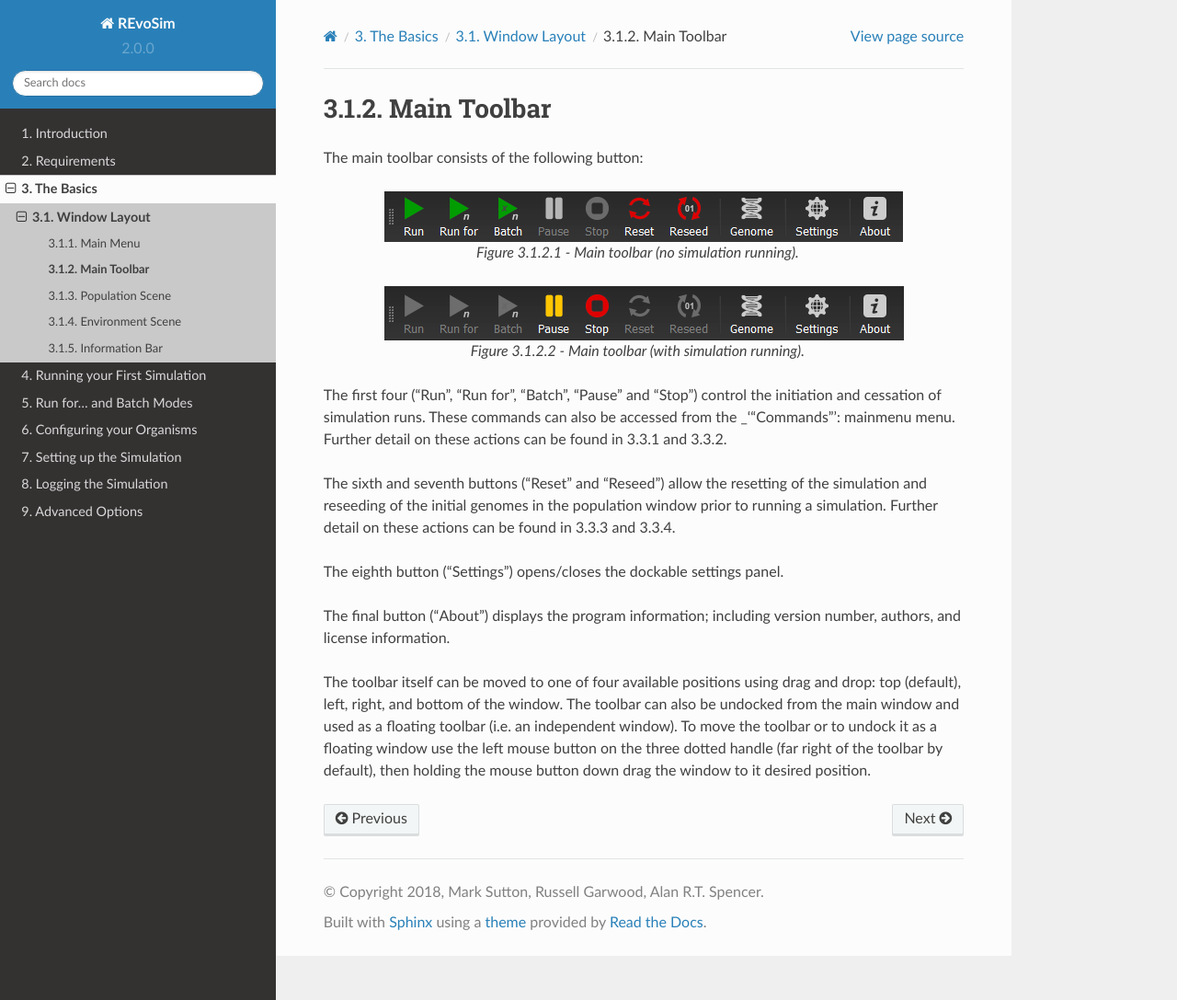
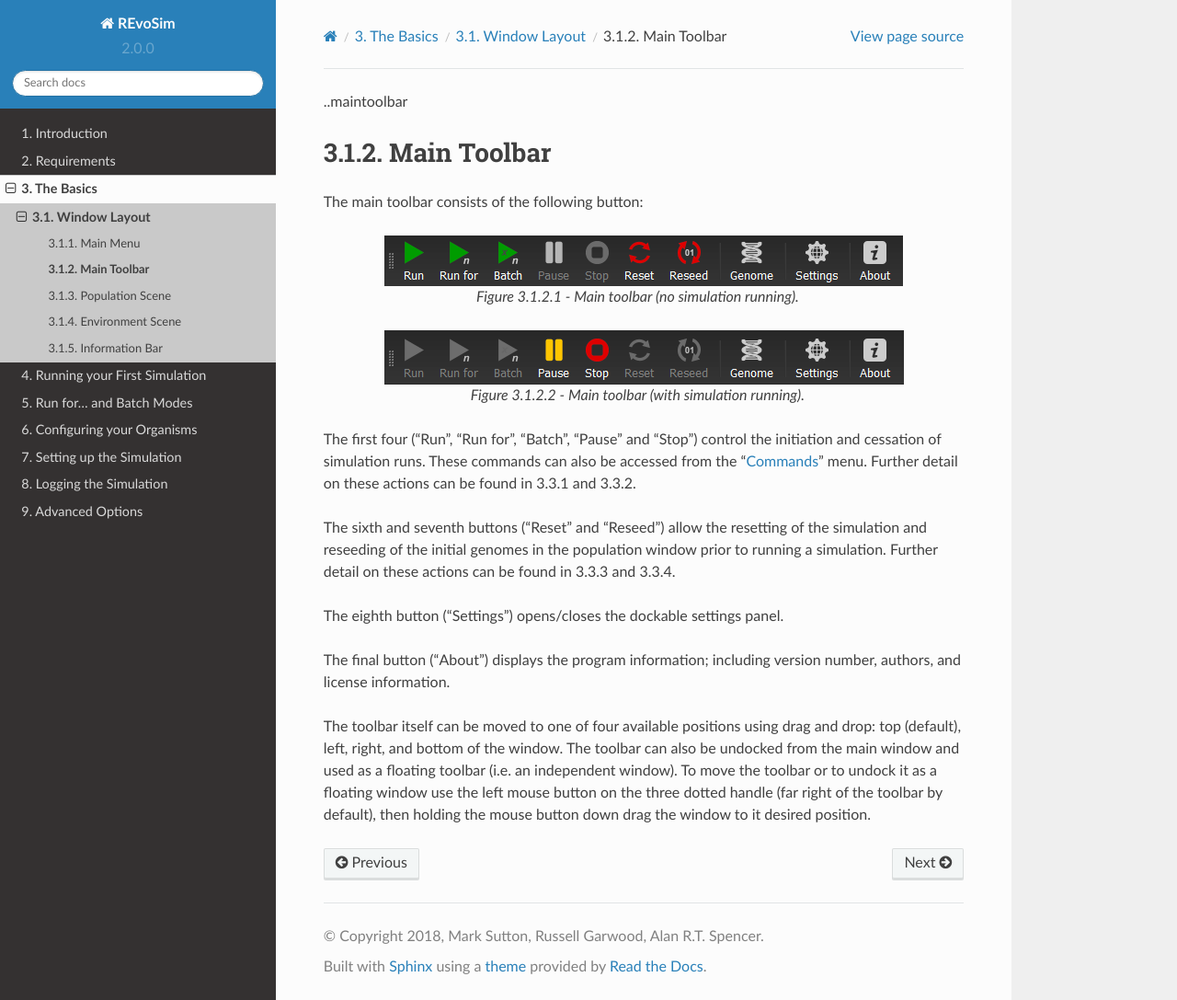
Before and after one commit to palaeoware/revosim, a Sphinx documentation site: the page built from docs/maintoolbar.rst, in a window 1280 px wide and 1087 px high. Shown: the whole window at 92% size. Built offline with Sphinx 7.4.7 and the Read the Docs theme 2.0.0, drawn with Linux system fonts in a browser that asks for light colours.

```diff
--- a/docs/maintoolbar.rst
+++ b/docs/maintoolbar.rst
@@ -1,3 +1,5 @@
+..maintoolbar
+
 Main Toolbar
 ============
 
@@ -14,7 +16,7 @@ The main toolbar consists of the following button:
     Figure 3.1.2.2 - Main toolbar (with simulation running).
 
 
-The first four (“Run”, “Run for”, “Batch”, "Pause" and “Stop”) control the initiation and cessation of simulation runs. These commands can also be accessed from the _'"Commands"': mainmenu menu. Further detail on these actions can be found in 3.3.1 and 3.3.2.
+The first four (“Run”, “Run for”, “Batch”, "Pause" and “Stop”) control the initiation and cessation of simulation runs. These commands can also be accessed from the ":doc:`Commands </mainmenu>`" menu. Further detail on these actions can be found in 3.3.1 and 3.3.2.
 
 The sixth and seventh buttons (“Reset” and “Reseed”) allow the resetting of the simulation and reseeding of the initial genomes in the population window prior to running a simulation. Further detail on these actions can be found in 3.3.3 and 3.3.4.
 
--- a/docs/windowlayout.rst
+++ b/docs/windowlayout.rst
@@ -1,3 +1,5 @@
+.. windowlayout
+
 Window Layout
 =============
 
```
Also changed, not shown: docs/mainmenu.rst (+8 -0 lines).
